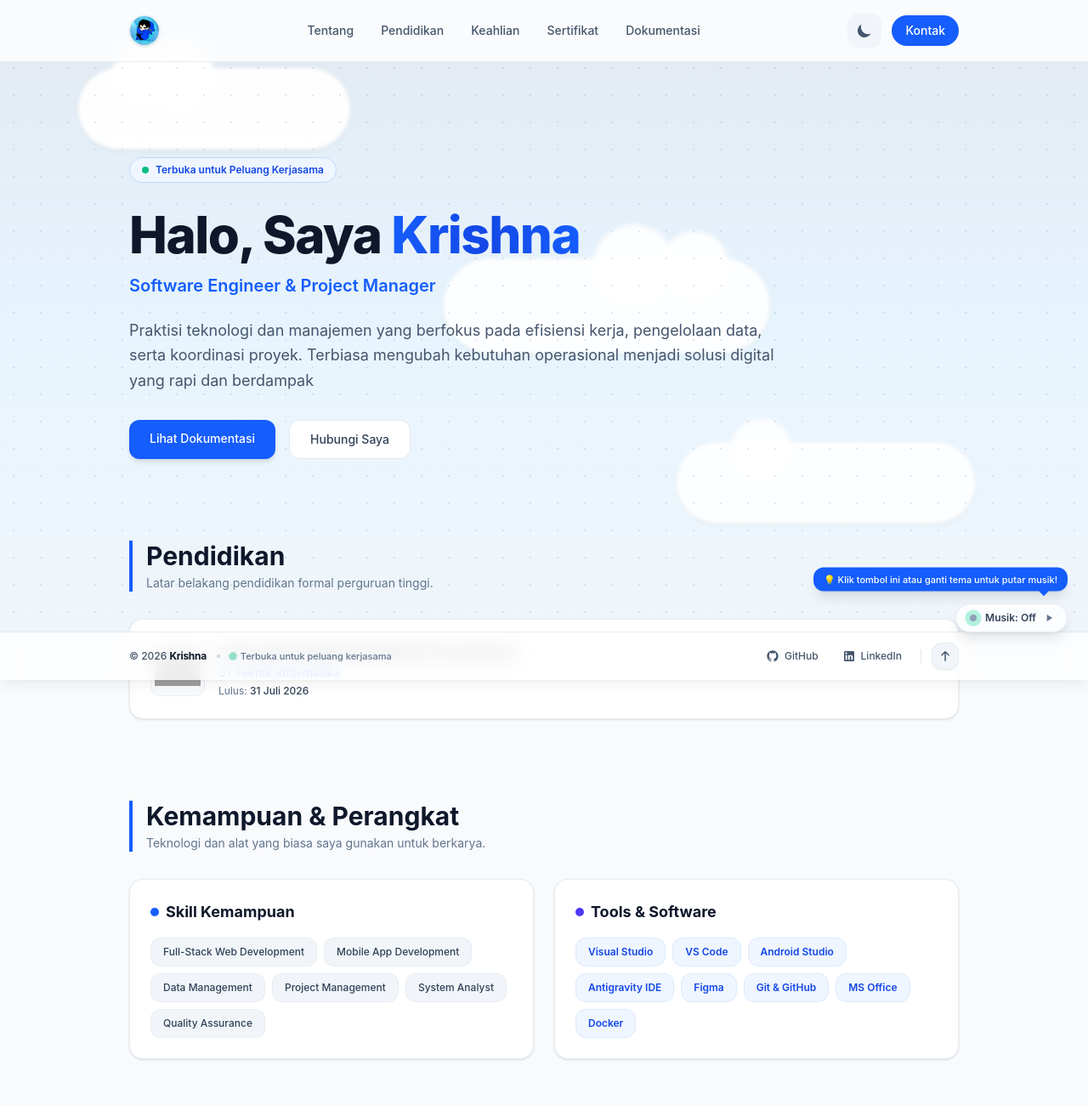
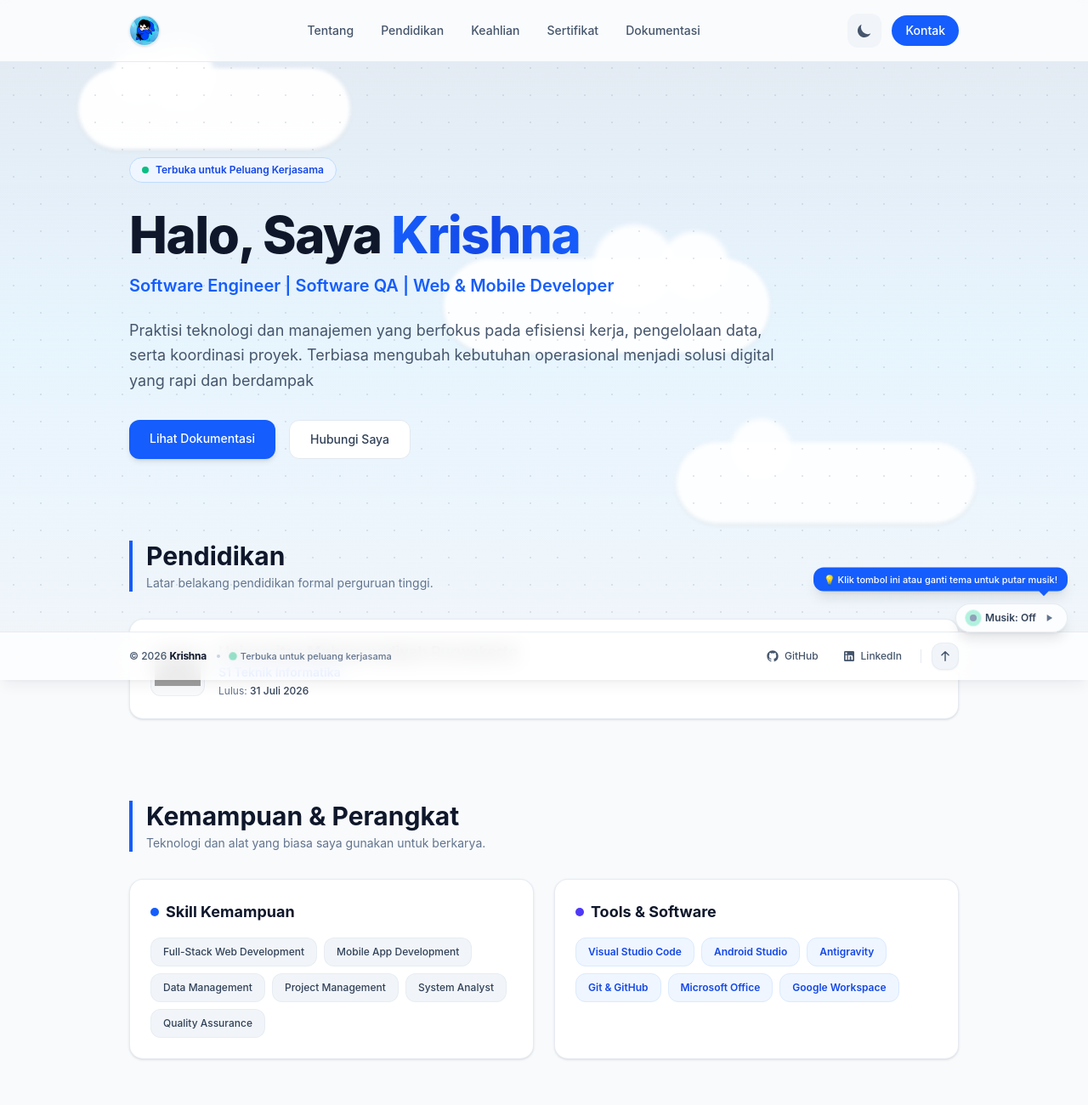
Before and after one commit to krishna-ishuna/web_portfolio, an Astro site: page / in a window 1280 px wide. Shown: the top 1300 px of the page at 85% size. Built offline with nearby package versions, Linux system fonts and the light colour scheme; Astro itself is replaced by a stand-in of ours; grey boxes are pictures that could not be loaded.

Commit message:
update index

```diff
--- a/src/pages/index.astro
+++ b/src/pages/index.astro
@@ -13,17 +13,15 @@ import MusicPlayer from "../components/MusicPlayer.astro";
 
 const userPortfolio = new Portfolio(
 	"Krishna",
-	"Software Engineer & Project Manager",
+	"Software Engineer | Software QA | Web & Mobile Developer",
 	"Praktisi teknologi dan manajemen yang berfokus pada efisiensi kerja, pengelolaan data, serta koordinasi proyek. Terbiasa mengubah kebutuhan operasional menjadi solusi digital yang rapi dan berdampak",
 	[
-		"Visual Studio",
-		"VS Code",
+		"Visual Studio Code",
 		"Android Studio",
-		"Antigravity IDE",
-		"Figma",
+		"Antigravity",
 		"Git & GitHub",
-		"MS Office",
-		"Docker",
+		"Microsoft Office",
+		"Google Workspace",
 	],
 	[
 		"Full-Stack Web Development",
```
